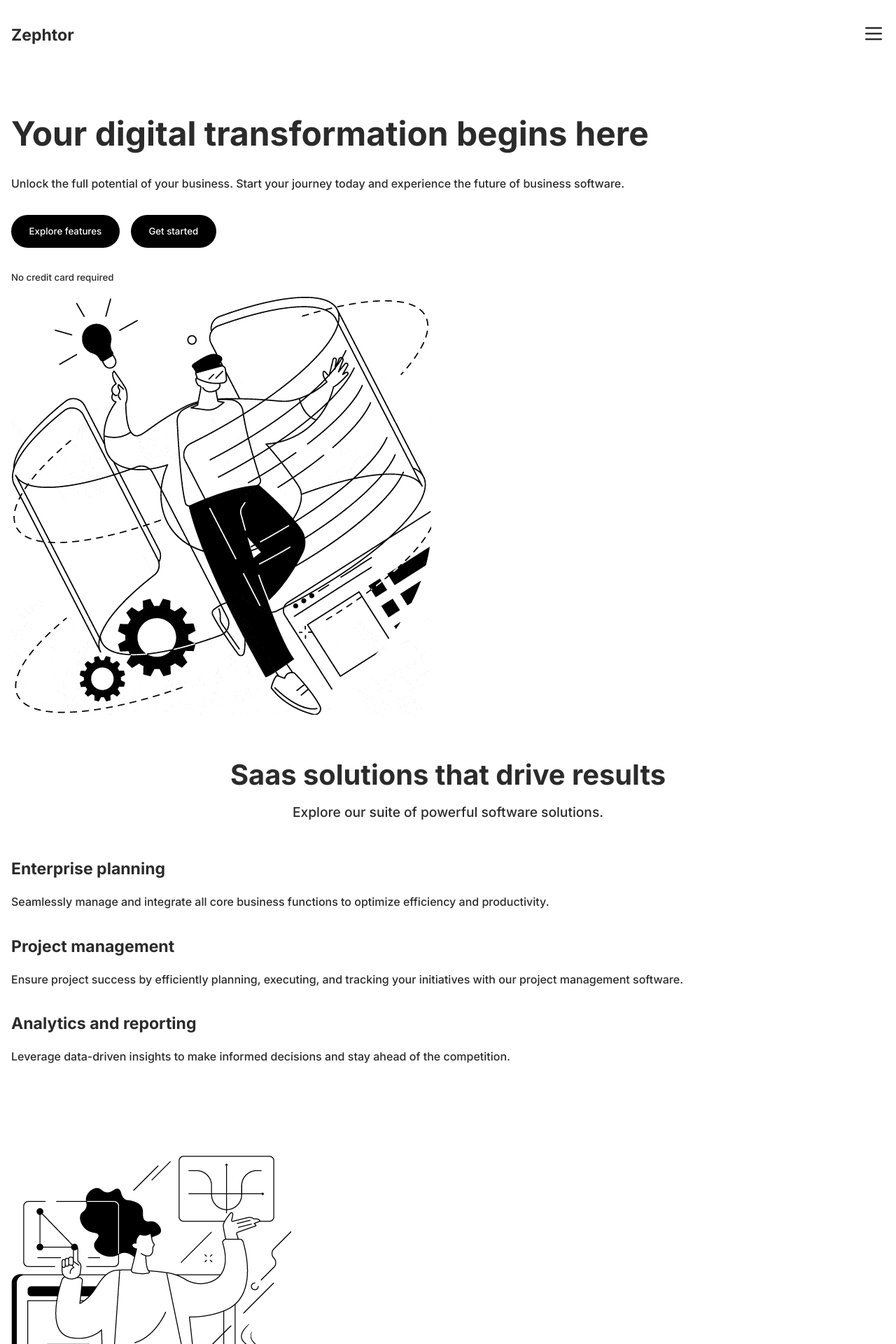
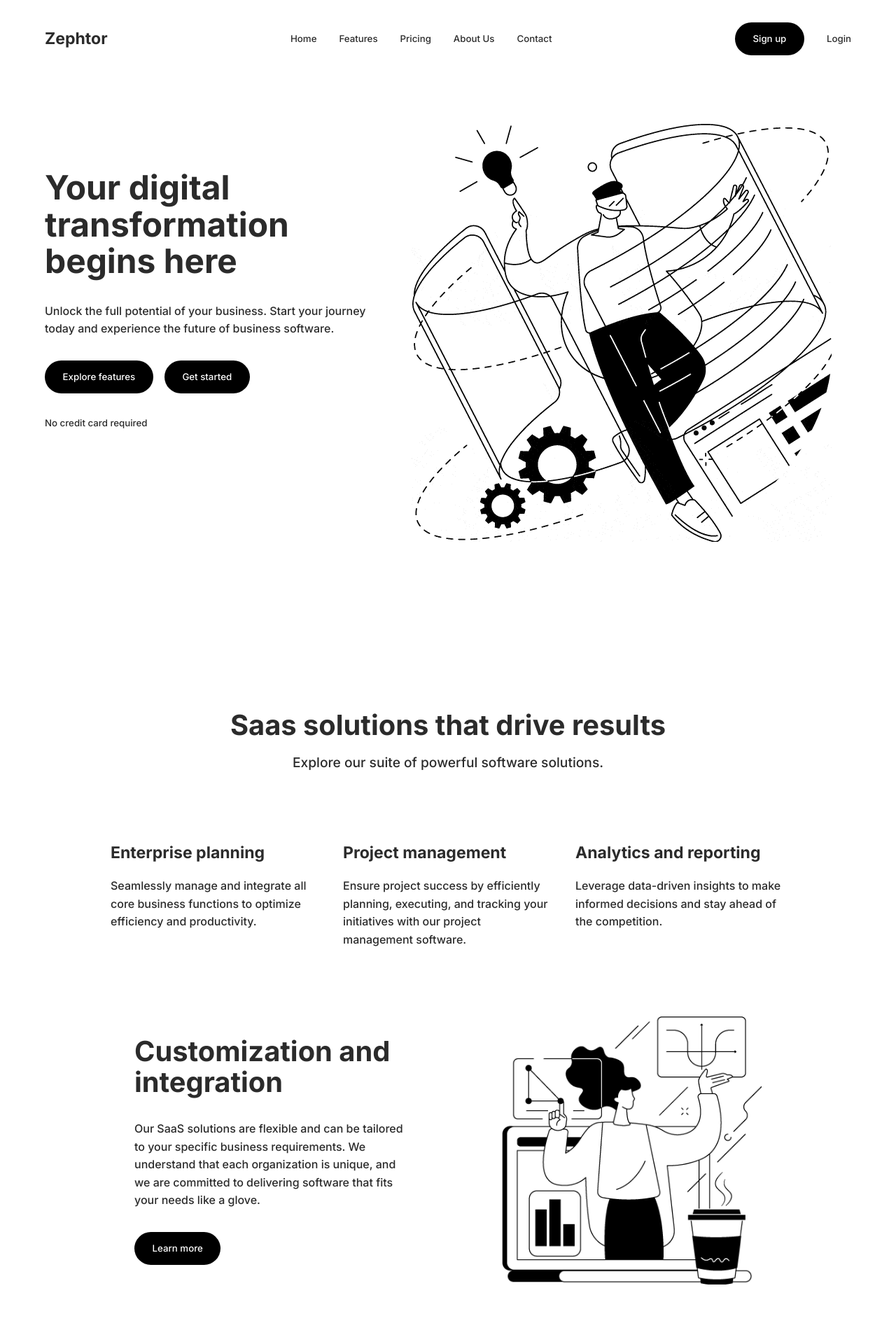
Before and after one commit to fagbenjaenoch/mini-frontend-projects, a React (Vite) app: page /example-landing-page in a window 1280 px wide. Shown: the top 1920 px of the page at 70% size. Built offline with nearby package versions, Linux system fonts and the light colour scheme.

Commit message:
worked on desktop version

```diff
--- a/src/pages/ExampleLandingPage/index.jsx
+++ b/src/pages/ExampleLandingPage/index.jsx
@@ -14,7 +14,23 @@ export default function ExampleLandingPage() {
 		<div className="body">
 			<nav>
 				<BrandIcon />
-				<MenuIcon size={32} />
+
+				<div className="nav-links">
+					<a href="#">Home</a>
+					<a href="#">Features</a>
+					<a href="#">Pricing</a>
+					<a href="#">About Us</a>
+					<a href="#">Contact</a>
+				</div>
+
+				<div className="buttons">
+					<button type="button" className="cta-btn">
+						Sign up
+					</button>
+					<a href="#">Login</a>
+				</div>
+
+				<MenuIcon className="mobile-only" size={32} />
 			</nav>
 
 			<div className="hero-section">
@@ -175,6 +191,7 @@ export default function ExampleLandingPage() {
 			</div>
 
 			<footer>
+				<div className="footer-wrapper">
 					<div className="footer-header">
 						<BrandIcon />
 						<p>Your digital transformation partner.</p>
@@ -207,6 +224,7 @@ export default function ExampleLandingPage() {
 							</div>
 						</div>
 					</div>
+				</div>
 
 				<div className="copyright-section">
 					<small>
--- a/src/pages/ExampleLandingPage/main.css
+++ b/src/pages/ExampleLandingPage/main.css
@@ -11,6 +11,7 @@
   --text-size-3xl: 2.07rem;
   --text-size-4xl: 2.49rem;
   --text-size-5xl: 2.99rem;
+  --container-padding: 0 1rem;
 }
 
 .body {
@@ -40,7 +41,6 @@ h5 {
 
 a {
   font-size: var(--text-size-sm);
-  text-decoration: underline;
 }
 
 a>* {
@@ -83,16 +83,17 @@ nav {
 
 .hero-section {
   margin-top: 4rem;
-  display: flex;
-  flex-direction: column;
+  display: grid;
+  grid-template-columns: 1fr;
   gap: 1rem;
-  padding: 0 1rem;
+  padding: var(--container-padding);
 }
 
 .hero-content {
   display: flex;
   flex-direction: column;
   gap: 2rem;
+  align-items: flex-start;
 }
 
 .section {
@@ -146,6 +147,10 @@ footer {
   background: #ece9e9;
 }
 
+footer a {
+  text-decoration: underline;
+}
+
 .footer-header {
   margin-bottom: 2rem;
 }
@@ -170,3 +175,115 @@ footer {
   flex-direction: column;
   color: #8c8c8c;
 }
+
+@media (min-width: 768px) {
+  :root {
+    --container-padding: 0 4rem;
+  }
+
+  .mobile-only {
+    display: none;
+  }
+
+  nav {
+    padding: 2rem 4rem;
+    align-items: center;
+  }
+
+  .nav-links {
+    display: flex;
+    gap: 2rem;
+  }
+
+  .buttons {
+    display: flex;
+    align-items: center;
+    gap: 2rem;
+  }
+
+  .hero-section {
+    grid-template-columns: 30rem 1fr;
+    align-items: end;
+  }
+
+  .hero-content {
+    padding-bottom: 20vh;
+  }
+
+  .hero-img {
+    justify-self: center;
+  }
+
+  .section {
+    margin-top: 15rem;
+    padding: 0 4rem;
+  }
+
+  .section-header {
+    margin-bottom: 6rem;
+  }
+
+  .section-content {
+    justify-content: center;
+    grid-template-columns: repeat(3, 300px);
+  }
+
+  .section-with-img {
+    padding: 0 4rem;
+    margin-left: auto;
+    margin-right: auto;
+    max-width: 80%;
+    flex-direction: row-reverse;
+    gap: 8rem;
+  }
+
+  .section-with-img.reverse {
+    flex-direction: row;
+  }
+
+  .section-with-img>* {
+    flex-basis: 50%;
+  }
+
+  .section-with-img>.section-content {
+    flex-basis: 30rem;
+    display: flex;
+    flex-direction: column;
+    align-items: flex-start;
+    gap: 2rem;
+  }
+
+  .section.last {
+    margin: 8rem 0;
+    padding: 0 4rem;
+  }
+
+  .section.last>.section-content {
+    grid-template-columns: repeat(4, 1fr);
+    font-size: var(--text-size-sm);
+  }
+
+  .section.last .feature-header {
+    font-size: var(--text-size-lg);
+  }
+
+  footer {
+    padding: 8rem 4rem 4rem;
+  }
+
+  .footer-wrapper {
+    display: grid;
+    grid-template-columns: 30% 1fr;
+  }
+
+  .footer-content {
+    justify-self: end;
+    display: flex;
+    gap: 4rem;
+  }
+
+  .copyright-section {
+    flex-direction: row;
+    justify-content: space-between;
+  }
+}
```
Lines whose indentation alone changed are shown as unchanged.
